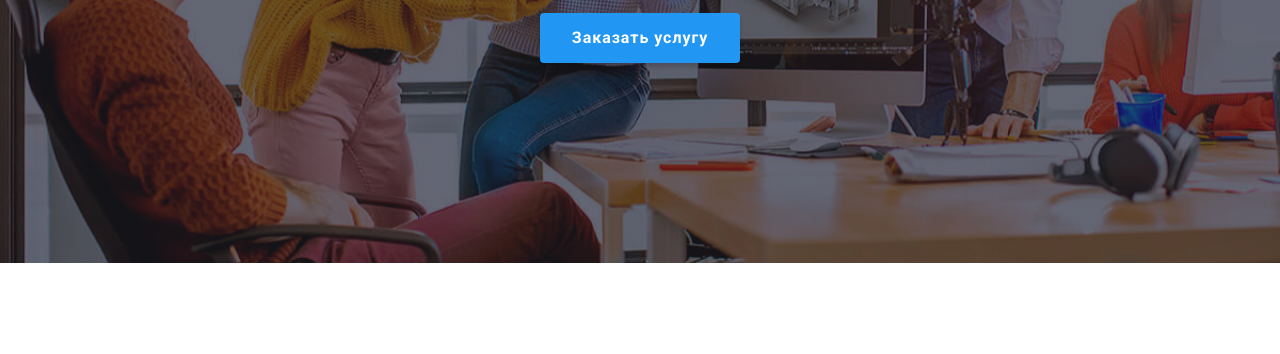
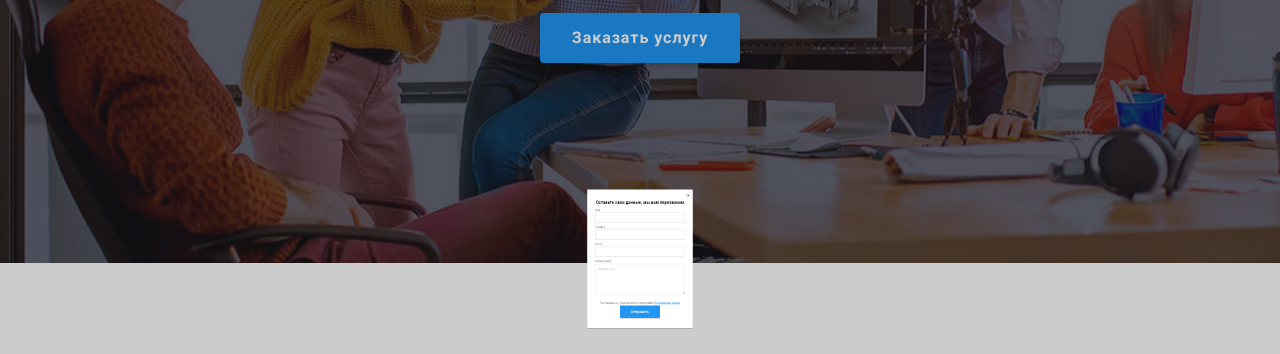
Before and after one commit to MeatyRenegade/goit-markup-hw-06, a plain HTML site: page index.html in a window 1280 px wide. Shown: the part 418-772 px from the top of the page. Drawn offline with nearby package versions, Linux system fonts and the light colour scheme.

Commit message:
Измнены стили модалки

```diff
--- a/css/styles.css
+++ b/css/styles.css
@@ -225,6 +225,8 @@ body {
 .backdrop {
   position: fixed;
   top: 0;
+  right: 0;
+  bottom: 0;
   left: 0;
   width: 100%;
   height: 100%;
@@ -234,31 +236,37 @@ body {
 }
 
 .backdrop.is-hidden {
-  opacity: 0;
+  /* visibility: hidden;
+  opacity: 0; */
   pointer-events: none;
 }
 
+.backdrop.is-hidden .modal {
+  transform: translate(-50%, 0) scale(0.2, 0.25);
+}
+
 .modal {
-  position: absolute;
+  position: relative;
   top: 50%;
   left: 50%;
   width: 528px;
-  height: 581px;
-  transform: translate(-50%, -50%);
+  padding: 40px;
+  border-radius: 4px;
   background-color: var(--fill-in-color);
   box-shadow: 0px 1px 3px rgba(0, 0, 0, 0.12), 0px 1px 1px rgba(0, 0, 0, 0.14), 0px 2px 1px rgba(0, 0, 0, 0.2);
-  border-radius: 4px;
+  transform: translate(-50%, -50%) scale(1);
+  transition: 250ms cubic-bezier(0.4, 0, 0.2, 1);
   z-index: 99;
 }
 
 .modal-close-button {
-  display: block;
-  margin-left: auto;
+  position: absolute;
+  display: flex;
+  top: 8px;
+  right: 8px;
   padding: 0;
   width: 30px;
   height: 30px;
-  margin-top: 8px;
-  margin-right: 8px;
   border-radius: 50%;
   border: 1px solid rgba(0, 0, 0, 0.1);
   background-color: transparent;
@@ -281,12 +289,10 @@ body {
 .modal-input-form {
   display: flex;
   flex-direction: column;
-  margin-bottom: 30px;
 }
 
 .modal-input-label {
   margin-bottom: 4px;
-  margin-left: 40px;
   font-size: 12px;
   line-height: 1.17;
   letter-spacing: 0.01em;
@@ -295,9 +301,7 @@ body {
 }
 
 .modal-input-field {
-  margin-right: 39px;
   margin-bottom: 10px;
-  margin-left: 41px;
   width: 448px;
   height: 40px;
   font-style: var(--header-color);
@@ -308,12 +312,10 @@ body {
 }
 
 .modal-input-textarea {
-  margin-right: 39px;
   margin-bottom: 20px;
-  margin-left: 41px;
   padding: 12px 16px 12px 16px;
-  width: 448px;
-  height: 120px;
+  min-width: 100%;
+  min-height: 100%;
   border: 1px solid rgba(33, 33, 33, 0.2);
   box-sizing: border-box;
   border-radius: 4px;
@@ -928,7 +930,7 @@ body {
   background-position: center;
 }
 
-::placeholder {
+.telegram-sub-label textarea::placeholder {
   font-size: 16px;
   line-height: 1.25;
   display: flex;
--- a/index.html
+++ b/index.html
@@ -49,22 +49,30 @@
                 <use href="./img/modal-close-btn.svg"></use>
               </svg>
             </button>
-            <div class="">
-              <h3 class="modal-header">Оставьте свои данные, мы вам перезвоним</h3>
-              <form class="modal-input-form">
+            <h3 class="modal-header">Оставьте свои данные, мы вам перезвоним</h3>
+            <form>
+              <div class="modal-input-form">
                 <label class="modal-input-label">Имя</label>
                 <input class="modal-input-field" type="text" name="name" />
+              </div>
+              <div class="modal-input-form">
                 <label class="modal-input-label">Телефон</label>
                 <input class="modal-input-field" type="tel" name="tel" />
+              </div>
+              <div class="modal-input-form">
                 <label class="modal-input-label">Почта</label>
                 <input class="modal-input-field" type="email" name="email" />
+              </div>
+              <div class="modal-input-form">
                 <label class="modal-input-label">Комментарий</label>
                 <textarea class="modal-input-textarea" placeholder="Введите текст" name="comment" rows="6" cols="10"></textarea>
+              </div>
+              <div class="modal-input-form">
+                <input class="checkbox" id="agreement" name="agreement" type="checkbox" value="agreement" />
                 <label for="agreement">Соглашаюсь с рассылкой и принимаю <a class="checkbox-agr-link" href="">Условия договора</a></label>
-                <input class="checkbox" id="agreement" name="agreement" type="checkbox" value="agreement" />
-              </form>
+              </div>
               <button class="modal-send-button" type="button">Отправить</button>
-            </div>
+            </form>
           </div>
         </div>
       </section>
```
